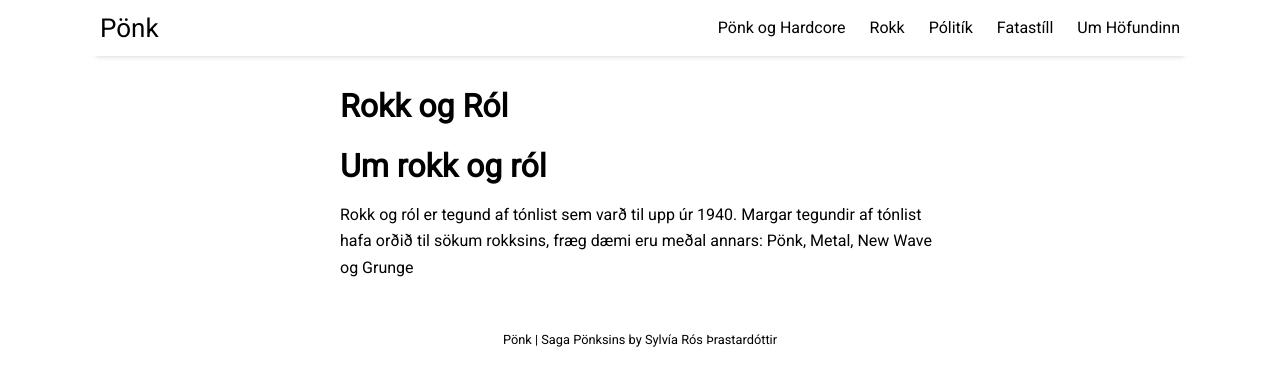
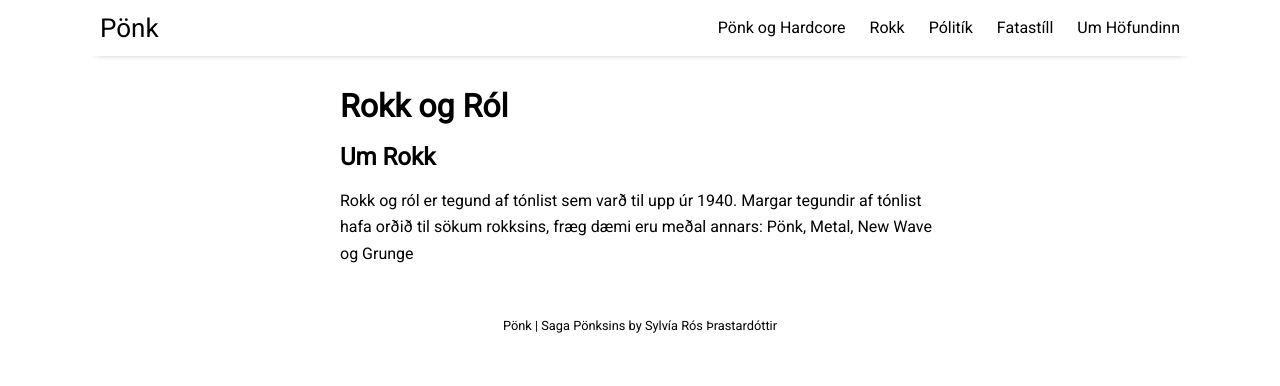
Before and after one commit to LeafDousedInGasoline/LeafDousedInGasoline.github.io, a Jekyll site: the page built from pages/Rokk.md, in a window 1280 px wide. Shown: the top 386 px of the page. Built offline with Jekyll 4.4.1, drawn with Linux system fonts in a browser that asks for light colours; nearby versions of some CDN libraries.

Commit message:
breyting

```diff
--- a/pages/Rokk.md
+++ b/pages/Rokk.md
@@ -3,6 +3,6 @@ layout: page
 title: Rokk og Ról
 permalink: /rokk
 ---
-# Um rokk og ról
+## Um Rokk
 
 Rokk og ról er tegund af tónlist sem varð til upp úr 1940. Margar tegundir af tónlist hafa orðið til sökum rokksins, fræg dæmi eru meðal annars: Pönk, Metal, New Wave og Grunge
```
